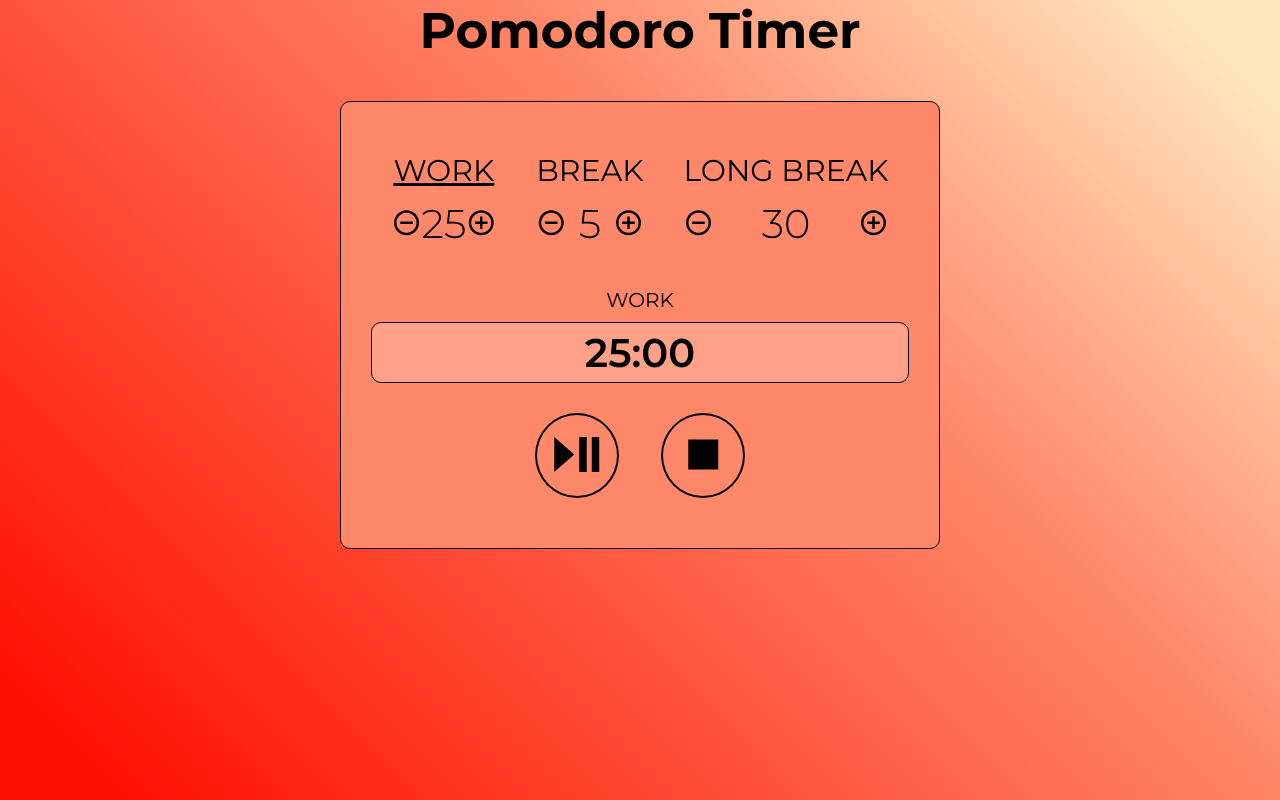
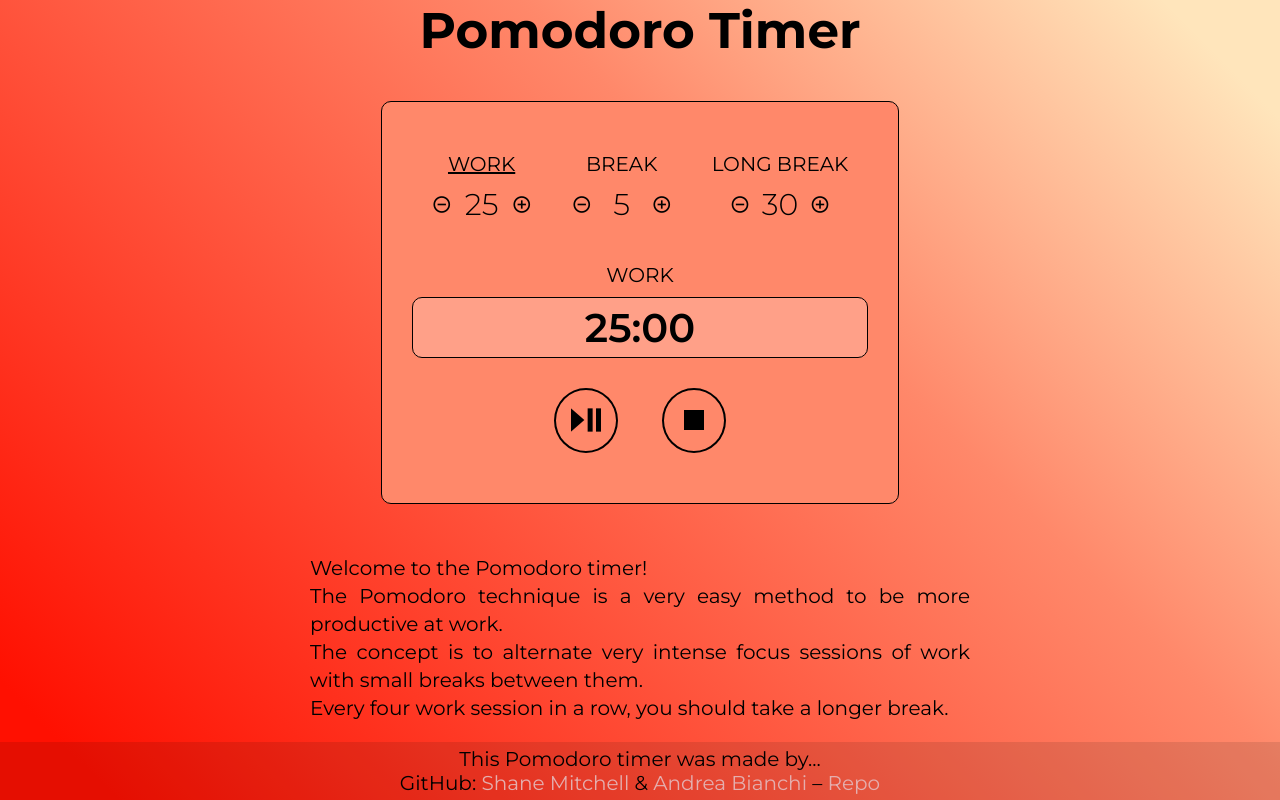
Before and after one commit to shanesc/pomodoro, a plain HTML site: page index.html in a window 1280 px wide. Drawn offline with Linux system fonts and the light colour scheme.

Commit message:
Co-authored-by: Shane <shaneSC@gmail.com>

```diff
--- a/css/style.css
+++ b/css/style.css
@@ -20,10 +20,11 @@ body {
   background: linear-gradient(45.34deg, #FF1001 5.66%, #FF886A 63.4%, #FFE5BB 94.35%);
   font-family: 'Montserrat', sans-serif;
   text-align: center;
+  font-size: 1.6rem;
 }
 
 h1 {
-  font-size: 5rem;
+  font-size: 8rem;
   margin-bottom: 4rem;
 }
 
@@ -40,7 +41,7 @@ button {
   border: 1px solid rgba(0,0,0,1);
   border-radius: 1rem;
   display: inline-block;
-  padding: 3rem 12rem;
+  padding: 4rem 12rem;
   background-color: #FF886A;
 }
 
@@ -53,41 +54,42 @@ button {
 }
 
 #work, #break, #long-break {
-  font-size: 3rem;
+  font-size: 5rem;
   font-weight: 300;
 }
 
 .setpoint_work, .setpoint_break, .setpoint_long-break {
-  font-size: 4rem;
+  font-size: 6rem;
+  width: 12rem;
 }
 
 .options_buttons {
+  font-size: 5rem;
   padding-top: 1rem;
 }
 
 .countdown_label {
-  /* margin-top: 2rem; */
   display: inline-block;
-  font-size: 5rem;
+  font-size: 6rem;
   text-transform: uppercase;
   margin-bottom: 1rem;
 }
 .countdown_timer {
-  font-size: 8rem;
+  font-size: 9rem;
   font-weight: 400;
-  padding: 1rem 5rem;
+  padding: 1rem 10rem;
   border: 1px solid rgba(0,0,0,1);
   border-radius: 1rem;
   background: rgba(255,255,255,0.2);
-  /* margin-top: 1rem; */
   margin-bottom: 1rem;
 }
 
 .selected {
   text-decoration: underline;
 }
+
 #play_pause, #stop {
-  font-size: 6rem;
+  font-size: 7rem;
   margin: 2rem;
   padding: 1rem;
   border: 2px solid rgba(0,0,0,1);
@@ -95,8 +97,40 @@ button {
   border-radius: 50%;
 }
 
+#info {
+  font-size: 1.5rem;
+  padding: 5rem 7rem;
+  margin: auto;
+  width: 800px;
+}
+
+#info span {
+  display: block;
+  text-align: justify;
+  line-height: 1.4;
+}
+
+footer {
+  position: absolute;
+  bottom: 0;
+  left: 0;
+  width: 100%;
+  background-color: rgba(0,0,0, .1);
+  font-size: 3rem;
+  padding: .5rem 0;
+}
+
+footer span {
+  display: block;
+}
+
+a,
+a:visited {
+  color: rgb(228, 174, 174);
+  text-decoration: none;
+}
+
 /* FLEX LAYOUT */
-
 .options {
   display: block;
 }
@@ -107,47 +141,54 @@ button {
 }
 
 /* MEDIA QUERIES */
+@media (min-width: 992px) {
+  h1 {
+    font-size: 5rem;
+  }
 
-@media (min-width: 992px) {
   .wrapper {
     padding: 3rem;
   }
+
   .countdown_label {
     font-size: 2rem;
-    text-transform: uppercase;
   }
+
   .countdown_timer {
     font-size: 4rem;
     font-weight: 600;
     padding: 0.5rem;
-    border: 1px solid rgba(0,0,0,1);
-    border-radius: 1rem;
-    background: rgba(255,255,255,0.2);
-
   }
 
   .options {
     display: flex;
   }
 
+  #work, #break, #long-break {
+    font-size: 2rem;
+    font-weight: 300;
+  }
+
+  .setpoint_work, .setpoint_break, .setpoint_long-break {
+    font-size: 3rem;
+    width: 6rem;
+  }
+
   .options_buttons {
-    display: flex;
-    justify-content: space-between;
+    font-size: 2rem;
+    justify-content: center;
+  }
+
+  #play_pause, #stop {
+    font-size: 4rem;
+  }
+
+  #info {
+    font-size: 2rem;
+  }
+
+  footer {
+    font-size: 2rem;
   }
 
 }
-
-/*Extra small devices (phones, 600px and down)
-@media only screen and (max-width: 600px) {...}
-
-Small devices (portrait tablets and large phones, 600px and up)
-@media only screen and (min-width: 600px) {...}
-
-Medium devices (landscape tablets, 768px and up)
-@media only screen and (min-width: 768px) {...}
-
-Large devices (laptops/desktops, 992px and up)
-@media only screen and (min-width: 992px) {...}
-
-Extra large devices (large laptops and desktops, 1200px and up)
-@media only screen and (min-width: 1200px) {...} */
--- a/index.html
+++ b/index.html
@@ -44,14 +44,25 @@
         <button id="stop" class="mdi mdi-stop"></button>
       </div>
     </div>
+    <p id="info">
+      <span>Welcome to the Pomodoro timer!</span>
+      <span>The Pomodoro technique is a very easy method to be more productive at work.</span>
+      <span>The concept is to alternate very intense focus sessions of work with small breaks between them.</span>
+      <span>Every four work session in a row, you should take a longer break.</span>
+    </p>
+    <footer id="footer">
+      <span>This Pomodoro timer was made by...
+      </span>
+      <span>
+        GitHub:
+        <a href="https://github.com/shanesc">Shane Mitchell</a>
+        &
+        <a href="https://github.com/andreaiaia">Andrea Bianchi</a>
+        –
+        <a href="https://github.com/shanesc/pomodoro">Repo</a>
+      </span>
+    </footer>
     <audio id="sound" src="http://www.wavsource.com/snds_2020-03-30_7102365145747638/sfx/cuckoo_clock1_x.wav" type="audio/wav"></audio>
     <script src="app.js"></script>
   </body>
 </html>
-
-<!-- Welcome to the Pomodoro timer!
-The Pomodoro tecnique is a very easy method to be more productive at work.
-The concept is to alternate very intense focus sessions of work with small breaks between them.
-Every four work session in a row, you should take a longer break.
-
-This Pomodoro timer was made by... -->
```
